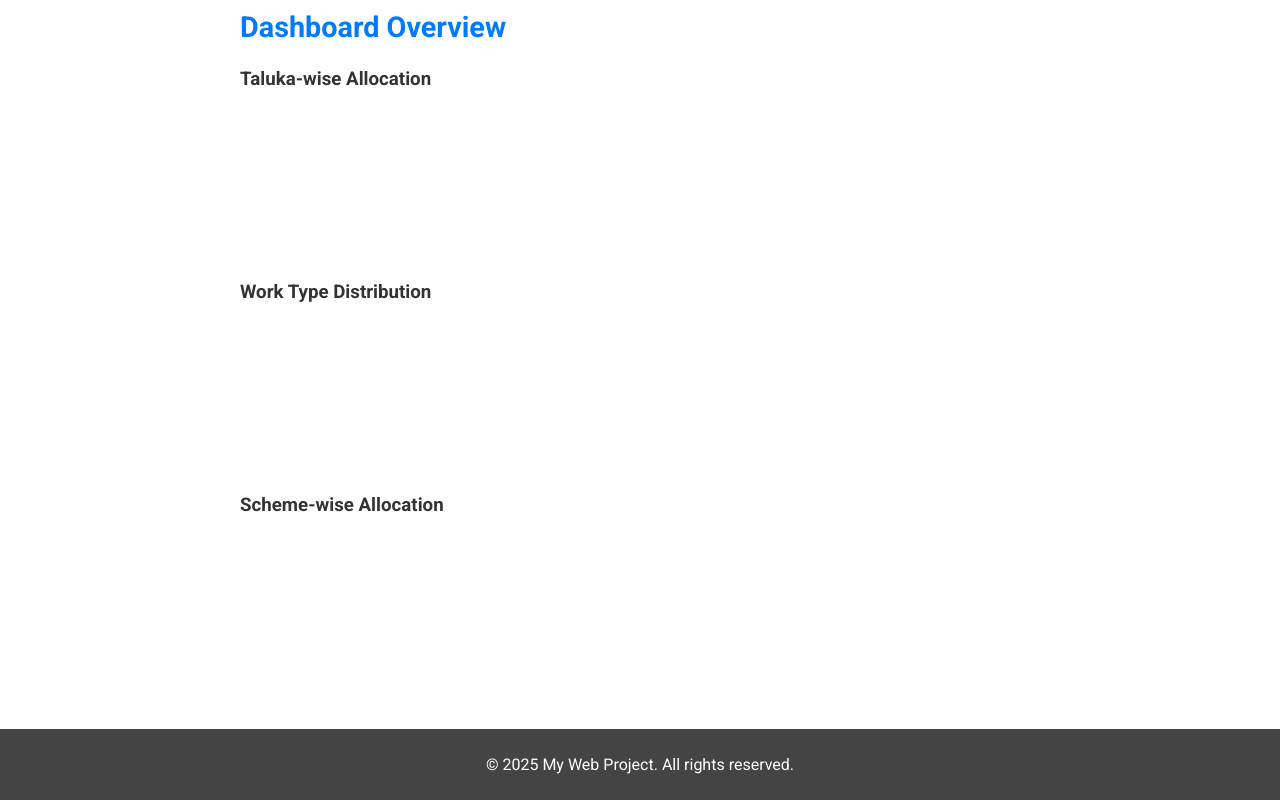
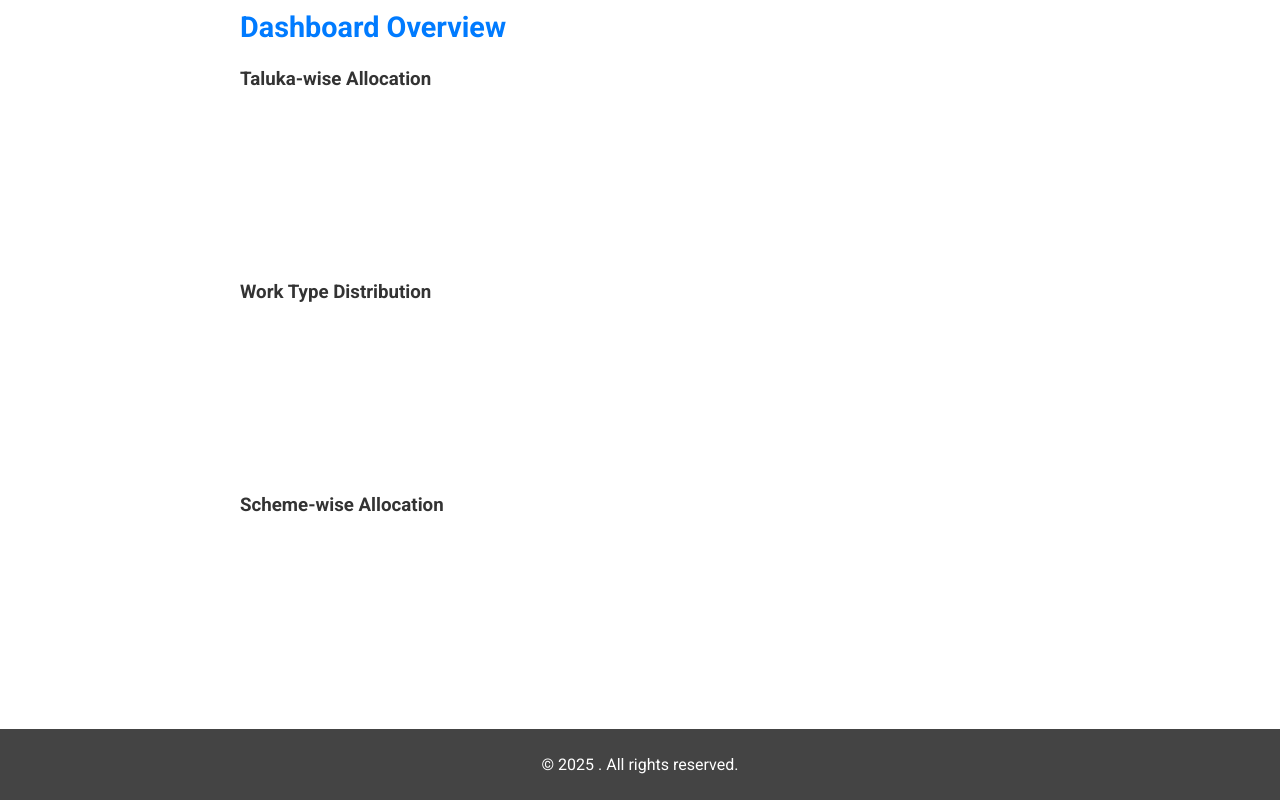
Before and after one commit to dpgandhinagar/Panchayat-Funds, a plain HTML site: page index.html in a window 1280 px wide. Shown: the part 567-1367 px from the top of the page. Drawn offline with nearby package versions, Linux system fonts and the light colour scheme; a script that the page names is missing.

Commit message:
Update index.html

```diff
--- a/index.html
+++ b/index.html
@@ -43,7 +43,7 @@
         </section>
     </main>
     <footer>
-        <p>&copy; 2025 My Web Project. All rights reserved.</p>
+        <p>&copy; 2025 . All rights reserved.</p>
     </footer>
     <!-- Add type="module" to use ES6 imports -->
     <script type="module" src="dashboard.js"></script>
```
